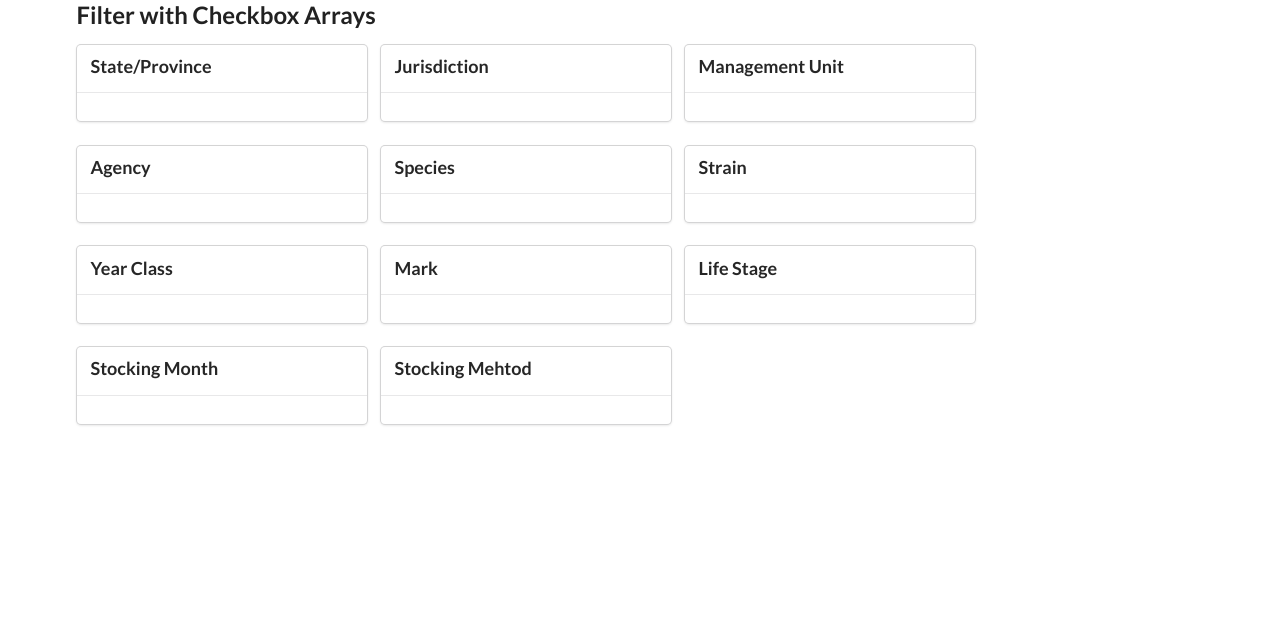
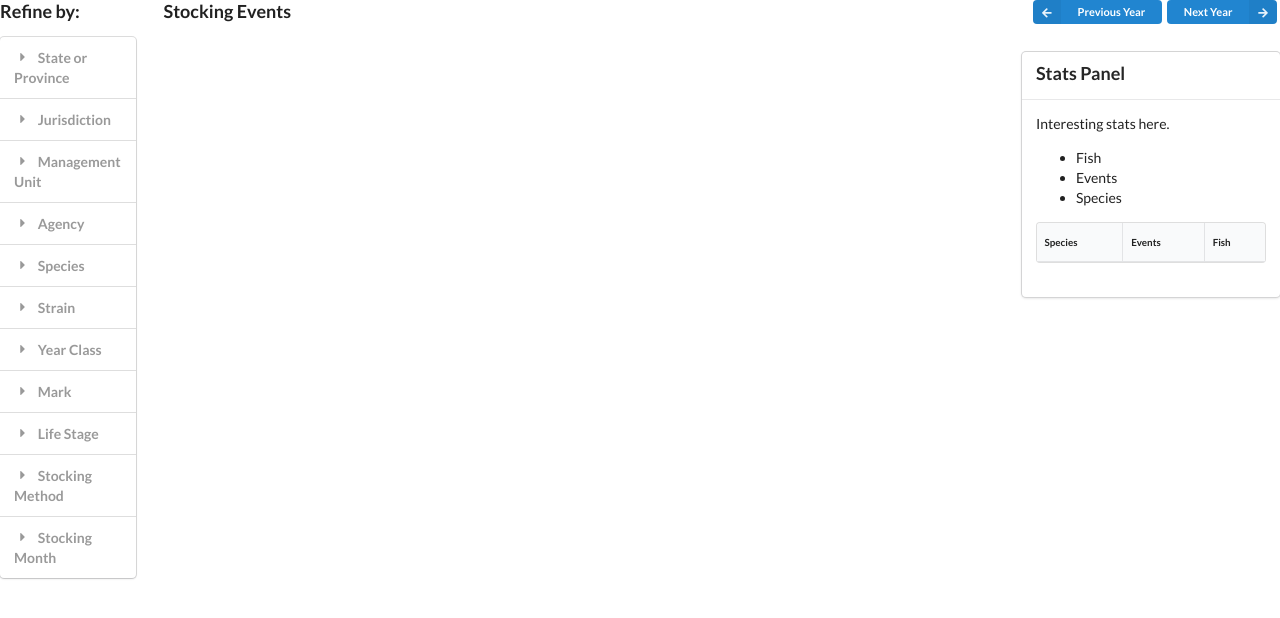
Before and after one commit to AdamCottrill/fsdviz_piechart_map, a website: page index.html in a window 1280 px wide. Drawn offline with nearby package versions, Linux system fonts and the light colour scheme.

Commit message:
Moved checkboxes into sidebar accordion and update utils.js
Re-organized the main template to more closely reflect the layout of
fsdviz application. The checkboxes are now in a side-bar accordion.  A
map div and stats panel have been added to the application.  A couple
of helper functions were moved from the main.js file to utils.js

```diff
--- a/index.html
+++ b/index.html
@@ -3,8 +3,7 @@
   <head>
     <meta charset="utf-8" />
     <meta name="viewport" content="width=device-width" />
-    <title>D3-Crossfilter Map</title>
-
+    <title>Great Lake Fish Stocking</title>
     <link
       rel="stylesheet"
       href="https://cdn.jsdelivr.net/npm/semantic-ui@2.4.2/dist/semantic.min.css"
@@ -12,107 +11,159 @@
     <link rel="stylesheet" href="style.css" type="text/css" media="screen" />
   </head>
   <body>
-    <div class="ui container">
-      <h2>Filter with Checkbox Arrays</h2>
-
-      <div class="ui container">
-        <div class="ui cards">
-          <div class="ui card">
-            <div class="content">
-              <div class="header">State/Province</div>
+    <div class="ui container fluid" id="content">
+      <div class="ui grid">
+        <div class="two wide column">
+          <h3>Refine by:</h3>
+          <div class="ui styled fluid accordion">
+            <div class="title">
+              <i class="dropdown icon"></i>
+              State or Province
             </div>
             <div class="content">
               <div id="state-prov-filter"></div>
             </div>
-          </div>
 
-          <div class="ui card">
-            <div class="content">
-              <div class="header">Jurisdiction</div>
+            <div class="title">
+              <i class="dropdown icon"></i>
+              Jurisdiction
             </div>
             <div class="content">
               <div id="jurisdiction-filter"></div>
             </div>
-          </div>
 
-          <div class="ui card">
-            <div class="content">
-              <div class="header">Management Unit</div>
+            <div class="title">
+              <i class="dropdown icon"></i>
+              Management Unit
             </div>
             <div class="content">
               <div id="manUnit-filter"></div>
             </div>
-          </div>
 
-          <div class="ui card">
-            <div class="content">
-              <div class="header">Agency</div>
+            <div class="title">
+              <i class="dropdown icon"></i>
+              Agency
             </div>
             <div class="content">
               <div id="agency-filter"></div>
             </div>
-          </div>
 
-          <div class="ui card">
-            <div class="content">
-              <div class="header">Species</div>
+            <div class="title">
+              <i class="dropdown icon"></i>
+              Species
             </div>
             <div class="content">
               <div id="species-filter"></div>
             </div>
-          </div>
 
-          <div class="ui card">
-            <div class="content">
-              <div class="header">Strain</div>
+            <div class="title">
+              <i class="dropdown icon"></i>
+              Strain
             </div>
             <div class="content">
               <div id="strain-filter"></div>
             </div>
-          </div>
 
-          <div class="ui card">
-            <div class="content">
-              <div class="header">Year Class</div>
+            <div class="title">
+              <i class="dropdown icon"></i>
+              Year Class
             </div>
             <div class="content">
               <div id="year-class-filter"></div>
             </div>
-          </div>
 
-          <div class="ui card">
-            <div class="content">
-              <div class="header">Mark</div>
+            <div class="title">
+              <i class="dropdown icon"></i>
+              Mark
             </div>
             <div class="content">
               <div id="mark-filter"></div>
             </div>
-          </div>
 
-          <div class="ui card">
-            <div class="content">
-              <div class="header">Life Stage</div>
+            <div class="title">
+              <i class="dropdown icon"></i>
+              Life Stage
             </div>
             <div class="content">
               <div id="life-stage-filter"></div>
             </div>
-          </div>
 
-          <div class="ui card">
+            <div class="title">
+              <i class="dropdown icon"></i>
+              Stocking Method
+            </div>
             <div class="content">
-              <div class="header">Stocking Month</div>
+              <div id="stocking-method-filter"></div>
+            </div>
+
+            <div class="title">
+              <i class="dropdown icon"></i>
+              Stocking Month
             </div>
             <div class="content">
               <div id="stocking-month-filter"></div>
             </div>
           </div>
+        </div>
+        <div class="fourteen wide column">
+          <div class="ui grid">
+            <div class="row">
+              <div class="twelve wide column">
+                <h3>Stocking Events</h3>
+              </div>
+              <div class="four wide right aligned column">
+                <a
+                  class="ui left labeled icon mini blue compact button"
+                  href="#"
+                  ><i class="left arrow icon"></i>Previous Year</a
+                >
+                <a
+                  class="ui right labeled icon mini blue compact button"
+                  href="#"
+                  ><i class="right arrow icon"></i>Next Year</a
+                >
+              </div>
+            </div>
+            <div class="row">
+              <div class="twelve wide column">
+                <div id="map"></div>
+              </div>
+              <div class="four wide column">
+                <div class="ui fluid card">
+                  <div class="content">
+                    <div class="header">Stats Panel</div>
+                  </div>
+                  <div class="content">
+                    <p>Interesting stats here.</p>
 
-          <div class="ui card">
-            <div class="content">
-              <div class="header">Stocking Mehtod</div>
-            </div>
-            <div class="content">
-              <div id="stocking-method-filter"></div>
+                    <ul>
+                      <li><span id="total-stocked"></span> Fish</li>
+                      <li><span id="event-count"></span> Events</li>
+                      <li><span id="species-count"></span> Species</li>
+                    </ul>
+
+                    <div id="stocked-summary-table">
+                      <table
+                        class="ui celled table tablesorter"
+                        style="font-size: 0.7em"
+                      >
+                        <thead>
+                          <tr>
+                            <th>Species</th>
+                            <th>Events</th>
+                            <th>Fish</th>
+                          </tr>
+                        </thead>
+                        <tbody id="stocked-summary-table-tbody"></tbody>
+                      </table>
+                    </div>
+                    <br />
+                    <div class="ui row">
+                      <div id="point-info"></div>
+                    </div>
+                  </div>
+                </div>
+              </div>
             </div>
           </div>
         </div>
@@ -132,6 +183,7 @@
 
     <script type="text/javascript">
       $(".ui.checkbox").checkbox();
+      $(".ui.accordion").accordion();
     </script>
   </body>
 </html>
```
Also changed, not shown: src/js/main.js (+2 -18 lines), src/js/utils.js (+21 -14 lines).
